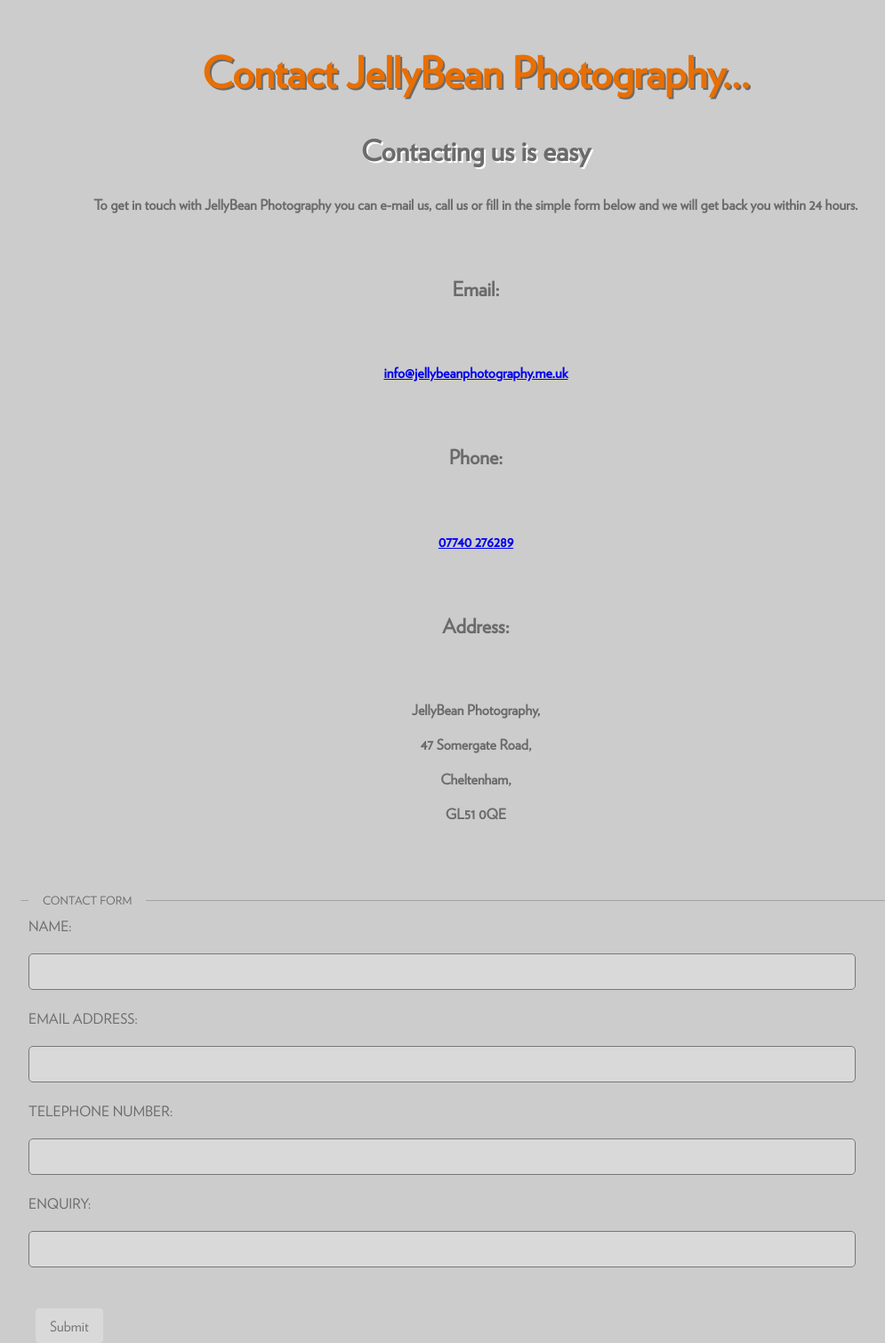
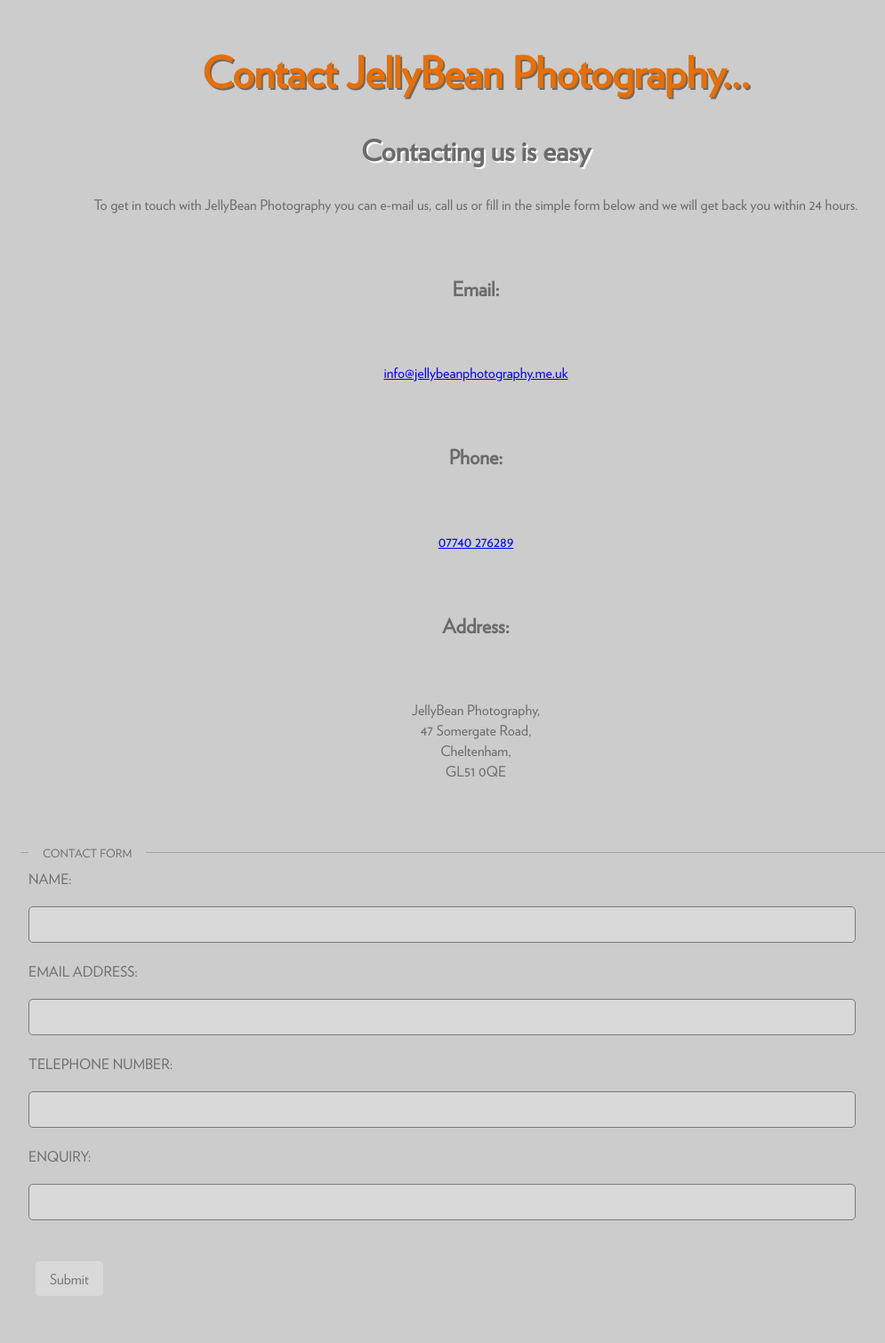
Before and after one commit to jellybeanphotography/JellyBeanPhotography, a PHP site: page /contact.php in a window 1280 px wide. Shown: the part 802-2312 px from the top of the page at 89% size, without its empty margins (105-1100 px from the left). Run offline with PHP 8.4, Linux system fonts and the light colour scheme; some libraries are stand-ins or nearby versions.

Commit message:
Styling changes to tags
Styling changes to tags

```diff
--- a/contact.php
+++ b/contact.php
@@ -6,16 +6,15 @@
       <section>
         <h1>Contact JellyBean Photography...</h1>
         <h2>Contacting us is easy</h2>
-        <h4>To get in touch with JellyBean Photography you can e-mail us, call us or fill in the simple form below and we will get back you within 24 hours.</h4>
-        <h3>Email: </h3><h4><a href="info@jellybeanphotography.me.uk">info@jellybeanphotography.me.uk</a></h4>
-        <h3>Phone:</h3><h4><a href="tel:+447740276289">07740 276289</a></h4>
+        <p>To get in touch with JellyBean Photography you can e-mail us, call us or fill in the simple form below and we will get back you within 24 hours.</p>
+        <h3>Email: </h3><p><a href="info@jellybeanphotography.me.uk">info@jellybeanphotography.me.uk</a></p>
+        <h3>Phone:</h3><p><a href="tel:+447740276289">07740 276289</a></p>
         <h3>Address:</h3>
-        <h4><div class="address">
-          JellyBean Photography,
-          <p>47 Somergate Road,</p>
-          <p>Cheltenham,</p>
-          <p>GL51 0QE</p>
-        </div></h4>
+          <p>JellyBean Photography,<br>
+          47 Somergate Road,<br>
+          Cheltenham,<br>
+          GL51 0QE<br>
+        </p>
 
         <div id="contactform">
             <form action="form_process.php" method="post" name="contact_form" id="contact_form">
--- a/portfolio.php
+++ b/portfolio.php
@@ -6,9 +6,9 @@
       <section>
         <h1>Portfolio</h1>
         <h2>The Portfolio of Scott Taylor at JellyBean Photography.</h2>
-        <h4>Here are a selections of images I have taken from Weddings to Events to portraits and more, no two shoots are ever the same and all these special moments are recorded for you to look back and re-experience the moments all over again.
+        <p>Here are a selections of images I have taken from Weddings to Events to portraits and more, no two shoots are ever the same and all these special moments are recorded for you to look back and re-experience the moments all over again.
             If you have liked what you have seen plese check out my <a href="about.php">About Page</a>.
-            If you have any questions about any of the areas of photography please contact us via the <a href="contact.php">Contact Page</a> and we will get back you to help get your special moment captured.</h4>
+            If you have any questions about any of the areas of photography please contact us via the <a href="contact.php">Contact Page</a> and we will get back you to help get your special moment captured.</p>
             <div id="imageholder">
               <img src="public/images/portfolio/wedding/Wedding001.jpg" alt="JellyBean Photography Portfolio Image" title="JellyBean Photography Portfolio Image">
               <img src="public/images/portfolio/wedding/Wedding002.jpg" alt="JellyBean Photography Portfolio Image" title="JellyBean Photography Portfolio Image">
--- a/public/style.css
+++ b/public/style.css
@@ -270,13 +270,17 @@ ul {
   width:90%;
   float:none;
   margin:1em;
+  text-align: center;
 }
 
 .servicesicons { /*Controls the size and spacing of the indiviual services media icon*/
   display:inline-block;
-  height:auto;
+  height: 20vh;
+  width: 20vw;
+  padding:1em;
+  /*height:auto;
   width: calc( 33% - 4em );
-  margin:2em;
+  margin:2em;*/
 }
 
 #socialiconscontainer{ /*Container to hold the social media icon*/
--- a/services.php
+++ b/services.php
@@ -6,9 +6,8 @@
   <section>
     <h1>Services</h1>
     <h2>A list of services offered by JellyBean Photography</h2>
-    <h3>JellyBean Photography offers a variety of photographic services for every occasion from Weddings to Partys to Festivals and Events to corporate events and photography services for websites.
-      <p>If you require a services and you can't see it listed below please contact us and we can discuss your requirements to find a solution.</p>
-    </h3>
+    <p>JellyBean Photography offers a variety of photographic services for every occasion from Weddings to Partys to Festivals and Events to corporate events and photography services for websites.
+    If you require a services and you can't see it listed below please contact us and we can discuss your requirements to find a solution.</p>
 
     <?php include "partials/servicesiconscontainer.php"; ?>
 
```
